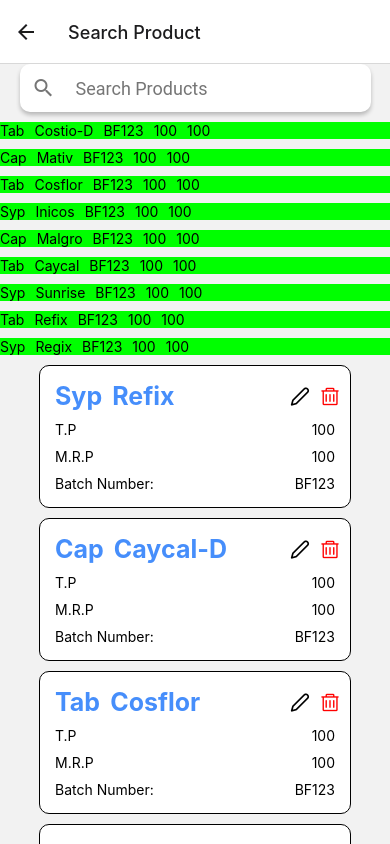
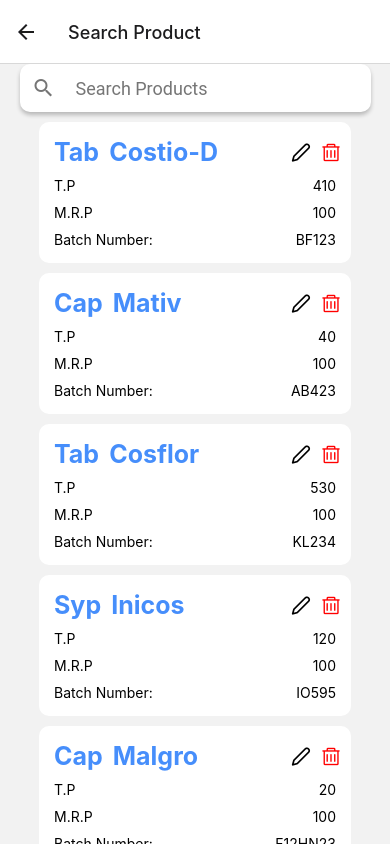
Before and after one commit to mianfarooqazam/Medi_Stock, a React Native app: screen /SearchProducts in a window 390 px wide. Built offline with nearby package versions, Linux system fonts and the light colour scheme.

Commit message:
Updated SearchProducts
-Edit/Delete modal added

```diff
--- a/src/screens/dashboard/SearchProducts.tsx
+++ b/src/screens/dashboard/SearchProducts.tsx
@@ -1,33 +1,47 @@
-import { View, Text, StyleSheet, ScrollView } from 'react-native'
+import { View, Text, StyleSheet, ScrollView, Alert } from 'react-native'
 import React, { useState } from 'react'
-import { Searchbar } from 'react-native-paper'
+import { Divider, Modal, Portal, Provider, Searchbar, TextInput } from 'react-native-paper'
 import { Item } from 'react-native-paper/lib/typescript/components/List/List'
 import { AntDesign, Feather } from '@expo/vector-icons'
+import ReusableButton from '../../components/Button/ReusableButton'
+import DividerBar from '../../components/Divider/DividerBar'
 
 
 const ProductsData = [
-  { productName: 'Costio-D', packing: "Tab", Tp: 100, Mrp: 100, batchNumber: "BF123" },
-  { productName: 'Mativ', packing: "Cap", Tp: 100, Mrp: 100, batchNumber: "BF123" },
-  { productName: 'Cosflor', packing: "Tab", Tp: 100, Mrp: 100, batchNumber: "BF123" },
-  { productName: 'Inicos', packing: "Syp", Tp: 100, Mrp: 100, batchNumber: "BF123" },
-  { productName: 'Malgro', packing: "Cap", Tp: 100, Mrp: 100, batchNumber: "BF123" },
-  { productName: 'Caycal', packing: "Tab", Tp: 100, Mrp: 100, batchNumber: "BF123" },
-  { productName: 'Sunrise', packing: "Syp", Tp: 100, Mrp: 100, batchNumber: "BF123" },
-  { productName: 'Refix', packing: "Tab", Tp: 100, Mrp: 100, batchNumber: "BF123" },
-  { productName: 'Regix', packing: "Syp", Tp: 100, Mrp: 100, batchNumber: "BF123" },
+  { productName: 'Costio-D', packing: "Tab", Tp: 410, Mrp: 450, batchNumber: "BF123" },
+  { productName: 'Mativ', packing: "Cap", Tp: 40, Mrp: 60, batchNumber: "AB423" },
+  { productName: 'Cosflor', packing: "Tab", Tp: 530, Mrp: 600, batchNumber: "KL234" },
+  { productName: 'Inicos', packing: "Syp", Tp: 120, Mrp: 150, batchNumber: "IO595" },
+  { productName: 'Malgro', packing: "Cap", Tp: 20, Mrp: 60, batchNumber: "F12HN23" },
+  { productName: 'Caycal', packing: "Tab", Tp: 193, Mrp: 250, batchNumber: "RU433" },
+  { productName: 'Sunrise', packing: "Syp", Tp: 234, Mrp: 300, batchNumber: "90WER" },
+  { productName: 'Refix', packing: "Tab", Tp: 43, Mrp: 70, batchNumber: "23FWE" },
+  { productName: 'Regix', packing: "Syp", Tp: 50, Mrp: 100, batchNumber: "FS323" },
 ]
 
+const containerStyle = {
+  backgroundColor: "white",
+  padding: 20,
+  width: "80%",
+  alignSelf: "center",
+  justifyContent: "center",
+  borderRadius: 10,
+  // alignItems: 'center',
+};
 
 const SearchProducts = () => {
   const [searchQuery, setSearchQuery] = useState("")
   const filteredProducts = ProductsData.filter(item => item.productName.toLowerCase().includes(searchQuery.toLowerCase()))
 
-  const showDeleteModal = () => {}
-  const hideDeleteModal = () => {}
+  const [deleteVisible, setdeleteVisible] = useState(false);
+  const showDeleteModal = () => setdeleteVisible(true);
+  const hideDeleteModal = () => setdeleteVisible(false);
 
-  const showEditModal = () => {}
-  const hideEditModal = () => {}
+  const [editVisible, seteditVisible] = useState(false);
+  const showEditModal = () => seteditVisible(true);
+  const hideEditModal = () => seteditVisible(false);
   return (
+    <Provider>
     <View style={styles.container}>
       <View>
         <Searchbar onChangeText={setSearchQuery}
@@ -35,38 +49,29 @@ const SearchProducts = () => {
           style={{ width: "90%", alignSelf: "center", borderRadius: 10 }}
         />
       </View>
-
+      <ScrollView contentContainerStyle={{ gap: 10 }}>
       {filteredProducts.length === 0 ? (
         <View style={styles.noResultsView}>
           <Text style={styles.noResultsText}>No such products 😔</Text>
         </View>
       ) : (
         filteredProducts.map((item, index) => (
-          <View style={{ flexDirection: "row", backgroundColor: "lime", gap: 10 }} key={index}>
-            <Text>{item.packing}</Text>
-            <Text>{item.productName}</Text>
-            <Text>{item.batchNumber}</Text>
-            <Text>{item.Tp}</Text>
-            <Text>{item.Mrp}</Text>
-          </View>
-        )
-        ))}
-      <ScrollView contentContainerStyle={{ gap: 10 }}>
-        <View style={{ padding: 10, backgroundColor: "#fff", borderWidth: 1, borderRadius: 10, width: "80%", alignSelf: 'center' }}>
+
+          <View style={{ padding: 10, backgroundColor: "#fff",  borderRadius: 10, width: "80%", alignSelf: 'center' }} key={index}>
           <View style={{ flexDirection: "row", justifyContent: "space-between", alignItems: "center" }}>
             <View style={{ flexDirection: "row", gap: 10, padding: 5 }}>
-              <Text style={{ color: "#468EFB", fontSize: 25, fontWeight: "bold" }}>Syp</Text>
-              <Text style={{ color: "#468EFB", fontSize: 25, fontWeight: "bold" }}>Refix</Text>
+              <Text style={{ color: "#468EFB", fontSize: 25, fontWeight: "bold" }}>{item.packing}</Text>
+              <Text style={{ color: "#468EFB", fontSize: 25, fontWeight: "bold" }}>{item.productName}</Text>
             </View>
 
             <View style={{ flexDirection: "row", gap: 10 }}>
-              <Feather name="edit-2" size={20} color="black" />
-              <AntDesign name="delete" size={20} color="red" />
+              <Feather name="edit-2" size={20} color="black" onPress={()=>showEditModal()} />
+              <AntDesign name="delete" size={20} color="red" onPress={()=>showDeleteModal()} />
             </View>
           </View>
           <View style={{ flexDirection: "row", gap: 10, justifyContent: "space-between", padding: 5 }}>
             <Text>T.P</Text>
-            <Text>100</Text>
+            <Text>{item.Tp}</Text>
           </View>
           <View style={{ flexDirection: "row", gap: 10, justifyContent: "space-between", padding: 5 }}>
             <Text>M.R.P</Text>
@@ -74,94 +79,61 @@ const SearchProducts = () => {
           </View>
           <View style={{ flexDirection: "row", gap: 10, justifyContent: "space-between", padding: 5 }}>
             <Text>Batch Number: </Text>
-            <Text>BF123</Text>
+            <Text>{item.batchNumber}</Text>
           </View>
         </View>
 
-        <View style={{ padding: 10, backgroundColor: "#fff", borderWidth: 1, borderRadius: 10, width: "80%", alignSelf: 'center' }}>
-          <View style={{ flexDirection: "row", justifyContent: "space-between", alignItems: "center" }}>
-            <View style={{ flexDirection: "row", gap: 10, padding: 5 }}>
-              <Text style={{ color: "#468EFB", fontSize: 25, fontWeight: "bold" }}>Cap</Text>
-              <Text style={{ color: "#468EFB", fontSize: 25, fontWeight: "bold" }}>Caycal-D</Text>
-            </View>
-
-            <View style={{ flexDirection: "row", gap: 10 }}>
-              <Feather name="edit-2" size={20} color="black" />
-              <AntDesign name="delete" size={20} color="red" />
-            </View>
-          </View>
-          <View style={{ flexDirection: "row", gap: 10, justifyContent: "space-between", padding: 5 }}>
-            <Text>T.P</Text>
-            <Text>100</Text>
-          </View>
-          <View style={{ flexDirection: "row", gap: 10, justifyContent: "space-between", padding: 5 }}>
-            <Text>M.R.P</Text>
-            <Text>100</Text>
-          </View>
-          <View style={{ flexDirection: "row", gap: 10, justifyContent: "space-between", padding: 5 }}>
-            <Text>Batch Number: </Text>
-            <Text>BF123</Text>
-          </View>
-        </View>
-
-        <View style={{ padding: 10, backgroundColor: "#fff", borderWidth: 1, borderRadius: 10, width: "80%", alignSelf: 'center' }}>
-          <View style={{ flexDirection: "row", justifyContent: "space-between", alignItems: "center" }}>
-            <View style={{ flexDirection: "row", gap: 10, padding: 5 }}>
-              <Text style={{ color: "#468EFB", fontSize: 25, fontWeight: "bold" }}>Tab</Text>
-              <Text style={{ color: "#468EFB", fontSize: 25, fontWeight: "bold" }}>Cosflor</Text>
-            </View>
-
-            <View style={{ flexDirection: "row", gap: 10 }}>
-              <Feather name="edit-2" size={20} color="black" />
-              <AntDesign name="delete" size={20} color="red" />
-            </View>
-          </View>
-          <View style={{ flexDirection: "row", gap: 10, justifyContent: "space-between", padding: 5 }}>
-            <Text>T.P</Text>
-            <Text>100</Text>
-          </View>
-          <View style={{ flexDirection: "row", gap: 10, justifyContent: "space-between", padding: 5 }}>
-            <Text>M.R.P</Text>
-            <Text>100</Text>
-          </View>
-          <View style={{ flexDirection: "row", gap: 10, justifyContent: "space-between", padding: 5 }}>
-            <Text>Batch Number: </Text>
-            <Text>BF123</Text>
-          </View>
-        </View>
-        <View style={{ padding: 10, backgroundColor: "#fff", borderWidth: 1, borderRadius: 10, width: "80%", alignSelf: 'center' }}>
-          <View style={{ flexDirection: "row", justifyContent: "space-between", alignItems: "center" }}>
-            <View style={{ flexDirection: "row", gap: 10, padding: 5 }}>
-              <Text style={{ color: "#468EFB", fontSize: 25, fontWeight: "bold" }}>Cap</Text>
-              <Text style={{ color: "#468EFB", fontSize: 25, fontWeight: "bold" }}>Mativ</Text>
-            </View>
-
-            <View style={{ flexDirection: "row", gap: 10 }}>
-              <Feather name="edit-2" size={20} color="black" />
-              <AntDesign name="delete" size={20} color="red" />
-            </View>
-          </View>
-          <View style={{ flexDirection: "row", gap: 10, justifyContent: "space-between", padding: 5 }}>
-            <Text>T.P</Text>
-            <Text>100</Text>
-          </View>
-          <View style={{ flexDirection: "row", gap: 10, justifyContent: "space-between", padding: 5 }}>
-            <Text>M.R.P</Text>
-            <Text>100</Text>
-          </View>
-          <View style={{ flexDirection: "row", gap: 10, justifyContent: "space-between", padding: 5 }}>
-            <Text>Batch Number: </Text>
-            <Text>BF123</Text>
-          </View>
-        </View>
-      </ScrollView>
+        )
+        ))}
+         </ScrollView>
+         <Portal>
+            <Modal
+              visible={editVisible}
+              onDismiss={hideEditModal}
+              contentContainerStyle={containerStyle}
+            >
+              <View style={{ gap: 20 }}>
+                <Text>Edid Product</Text>
+                <DividerBar />
+                <TextInput placeholder="Cap" label='Packing :'  mode='outlined'/>
+                <TextInput placeholder="Mativ" mode="outlined" label="Product Name :" />
+                <TextInput placeholder='AB423' label="Batch Number :" mode='outlined' />
+                <TextInput placeholder="100" label='M.R.P :' mode='outlined'/>
+                <TextInput placeholder="40"  label='T.P :' mode='outlined'  />
+                <ReusableButton
+                  label="Save Changes"
+                  onPress={() => console.log("🚀 Changes Saved!")}
+                  style={{ backgroundColor: "#468EFB" }}
+                  textColor={undefined}
+                />
+              </View>
+            </Modal>
+          </Portal>
+         <Portal>
+            <Modal
+              visible={deleteVisible}
+              onDismiss={hideDeleteModal}
+              contentContainerStyle={containerStyle}
+            >
+              <View style={{ gap: 20 }}>
+                <Text>Delete Product ?</Text>
+                <ReusableButton
+                  label="Delete"
+                  onPress={() => console.log("🚀 Account deleted!")}
+                  style={{ backgroundColor: "red" }}
+                  textColor={undefined}
+                />
+              </View>
+            </Modal>
+          </Portal>
     </View>
+    </Provider>
   )
 }
 const styles = StyleSheet.create({
   container: {
     flex: 1,
-    // backgroundColor:"#fff",
+    // backgroundColor:"#bebebe",
     gap: 10
   },
   noResultsView: {
@@ -172,6 +144,11 @@ const styles = StyleSheet.create({
   },
   noResultsText: {
     fontSize: 20,
-  }
+  },
+  textinput: {
+    backgroundColor: "#fff",
+    width: "90%",
+
+},
 })
 export default SearchProducts
```
